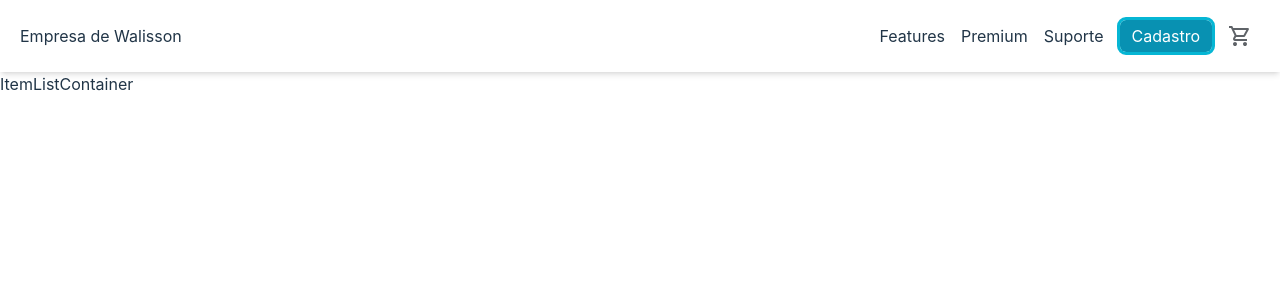
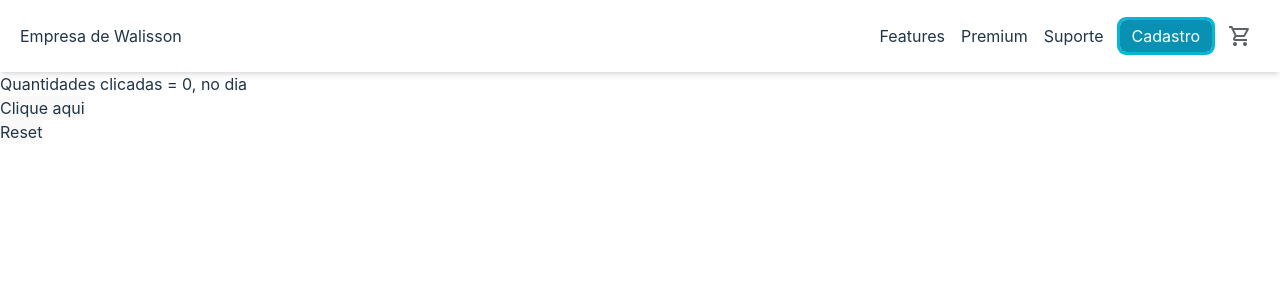
Before and after one commit to Walisson-Vilela/CoderHouse-project, a React (Vite) app in the folder e-commerce/: page / in a window 1280 px wide. Shown: the top 300 px of the page. Built offline with nearby package versions, Linux system fonts and the light colour scheme.

Commit message:
resolution of the proposed counting exercise
resolution of the proposed counting exercise presenting date and time with the toLocaleString method

```diff
--- a/e-commerce/package.json
+++ b/e-commerce/package.json
@@ -10,6 +10,7 @@
     "preview": "vite preview"
   },
   "dependencies": {
+    "date-fns": "^4.1.0",
     "react": "^18.2.0",
     "react-dom": "^18.2.0",
     "sass": "^1.77.8"
--- a/e-commerce/src/App/App.tsx
+++ b/e-commerce/src/App/App.tsx
@@ -1,11 +1,12 @@
 import { Header } from "./Header/Navbar";
-import ItemListContainer from "./Header/Section/ItemListContainer";
+import ClickCount from "./Section/ClickCount";
 
 function App() {
   return (
     <div className="w-screen">
       <Header name={"Walisson"} />
-      <ItemListContainer/>
+      <ClickCount />
+
     </div>
   );
 }
--- a/e-commerce/src/App/Header/Section/ItemListContainer.tsx
+++ /dev/null
@@ -1,9 +0,0 @@
-import React from 'react'
-
-const ItemListContainer = () => {
-  return (
-    <div>ItemListContainer</div>
-  )
-}
-
-export default ItemListContainer
--- /dev/null
+++ b/e-commerce/src/App/Section/ClickCount.tsx
@@ -0,0 +1,24 @@
+import { useState } from "react";
+// import { format } from "date-fns";
+
+const ClickCount = () => {
+  const [count, setCount] = useState<number>(0);
+  const [date, setDate] = useState<Date | null>(null);
+
+const handleClick = () => {
+    setCount((value) => value + 1);
+    setDate(new Date())
+}
+  return (
+    <div>
+      <p>
+        Quantidades clicadas = {count}, no dia {date?.toLocaleString()}
+      </p>
+      <button onClick={handleClick}>Clique aqui</button>
+      <br />
+      <button onClick={() => setCount(0)}>Reset</button>
+    </div>
+  );
+};
+
+export default ClickCount;
```
Also changed, not shown: 1 other file (tests, documents, lock files or other folders).
